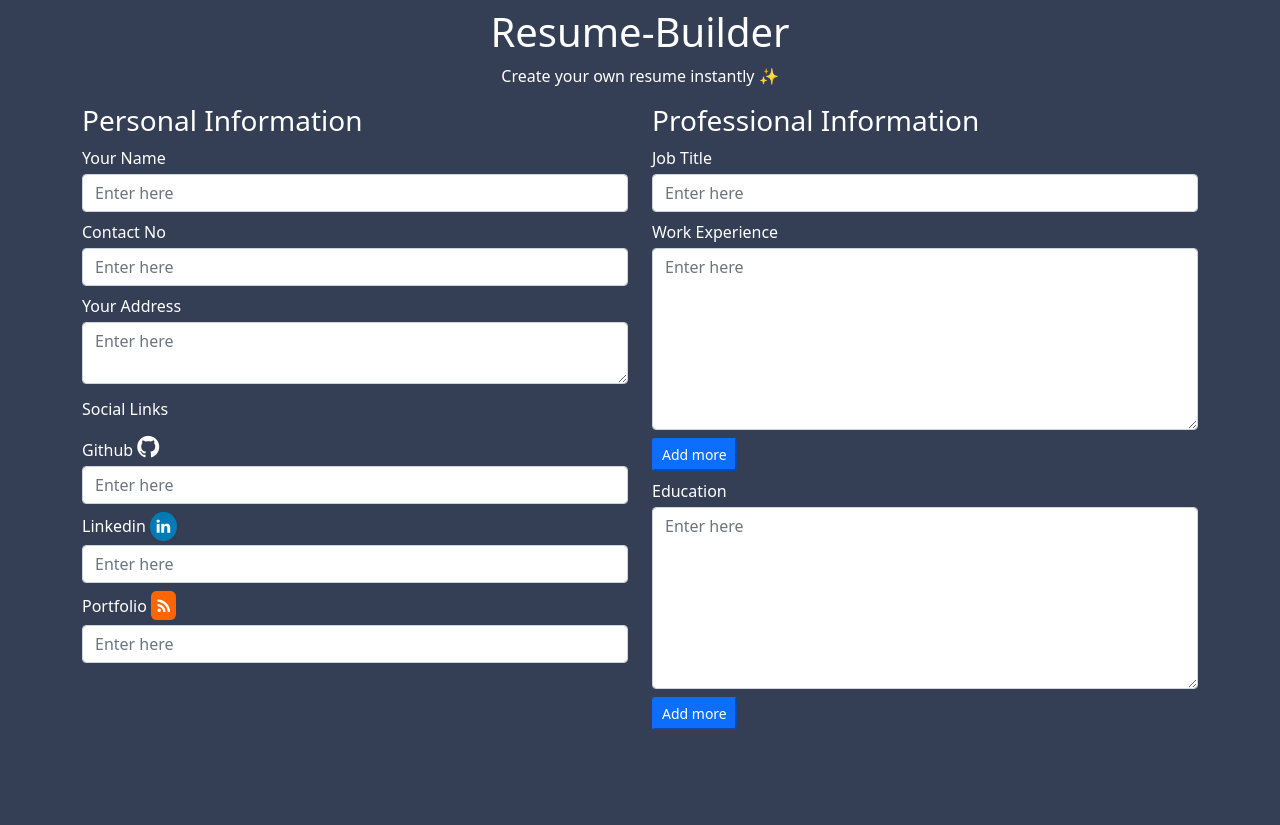
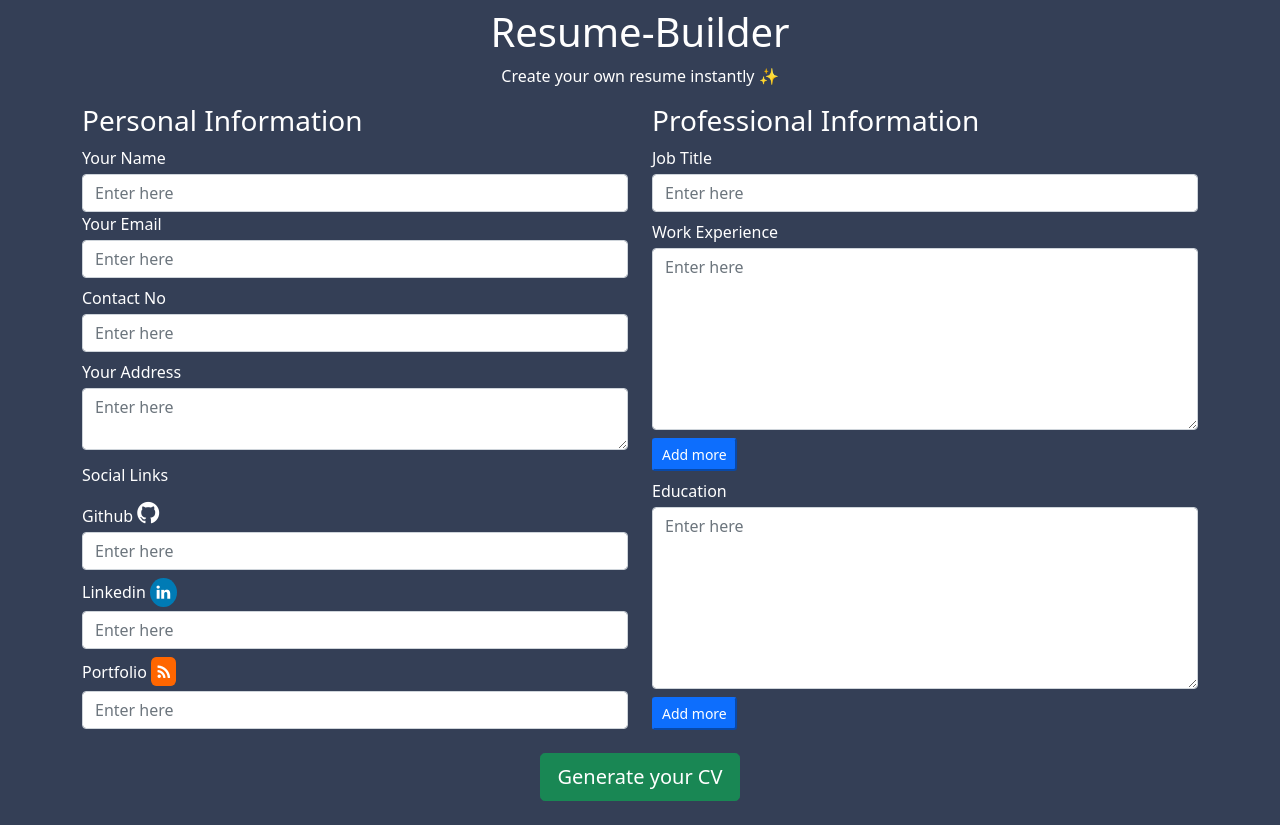
Before and after one commit to swaraj961/Resume-Builder, a plain HTML site: page index.html in a window 1280 px wide. Before the commit the page ends 800 px from the top, so only its background shows below. Drawn offline with nearby package versions, Linux system fonts and the light colour scheme.

Commit message:
ui changes

```diff
--- a/index.html
+++ b/index.html
@@ -30,6 +30,11 @@
         <div class="form-group">
             <label for="nameField">Your Name</label>
             <input type="text" class="form-control" id="nameField" placeholder="Enter here">
+
+        </div>
+        <div class="form-group">
+            <label for="emailField">Your Email</label>
+            <input type="email" class="form-control" id="emailField" placeholder="Enter here">
 
         </div>
         <div class="form-group mt-2">
@@ -110,8 +115,14 @@
             <button class="btn-primary mt-2 btn-sm" id="eduAddbtn"> Add more </button>
 
 
+
+
         </div>
 
+        <div class="container text-center mt-3 my-4">
+            <btn-primary class="btn btn-success btn-lg ">Generate your CV</btn-primary>
+
+        </div>
 
 
 
```
